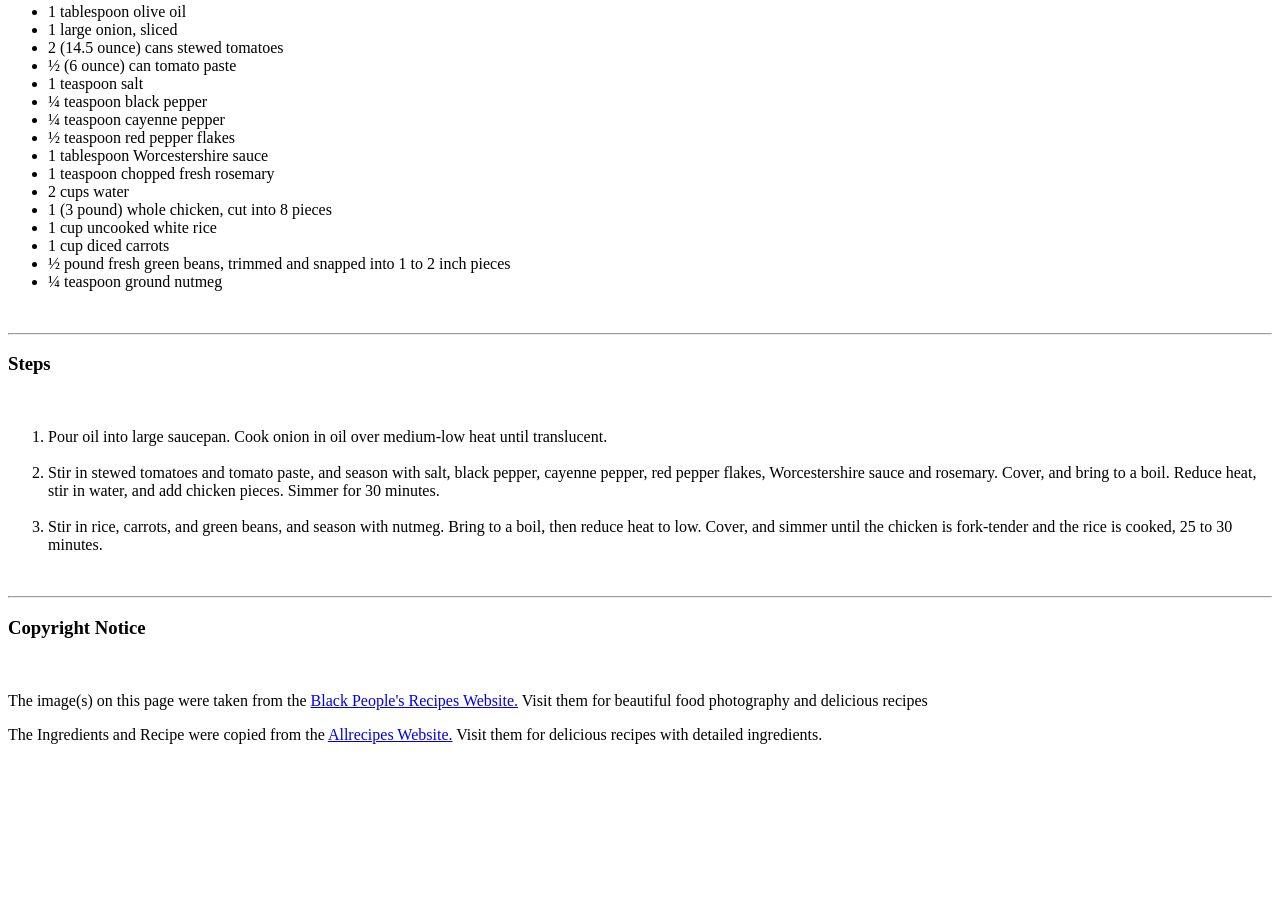
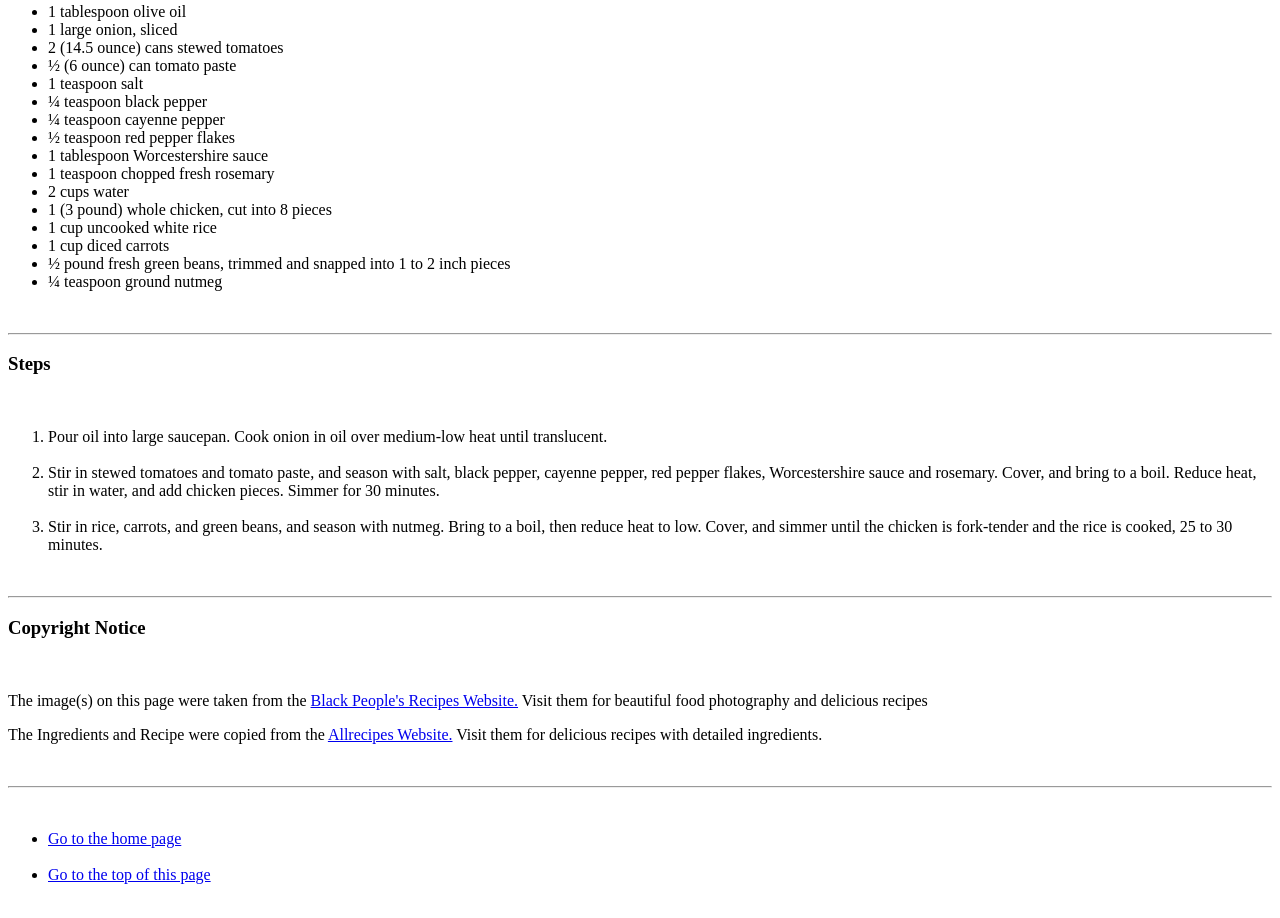
Before and after one commit to Kwadwo-Firempong-Boakye/odin-recipes, a plain HTML site: page recipes/jollof-rice.html in a window 1280 px wide. Shown: the part 865-1783 px from the top of the page. Before the commit the page ends 1651 px from the top, so only its background shows below. Drawn offline with Linux system fonts and the light colour scheme.

Commit message:
Add links to home-page &  top-off-page to footer

```diff
--- a/recipes/jollof-rice.html
+++ b/recipes/jollof-rice.html
@@ -68,5 +68,13 @@
     <p> The image(s) on this page were taken from the <a href="https://blackpeoplesrecipes.com/jollof-rice/">Black People's Recipes Website.</a> Visit them for beautiful food photography and delicious recipes</p>
     <p>The Ingredients and Recipe were copied from the <a href="https://www.allrecipes.com/recipe/67061/jollof-rice/">Allrecipes Website.</a> Visit them for delicious recipes with detailed ingredients.</p>
     <br>
+    <hr>
+    <br>
+    <ul>
+    <li><a href="../index.html">Go to the home page</a></li>
+    <br>
+    <li><a href="./jollof-rice.html">Go to the top of this page</a></li>
+    <br>
+    </ul>
 </footer>
 </html>
```
